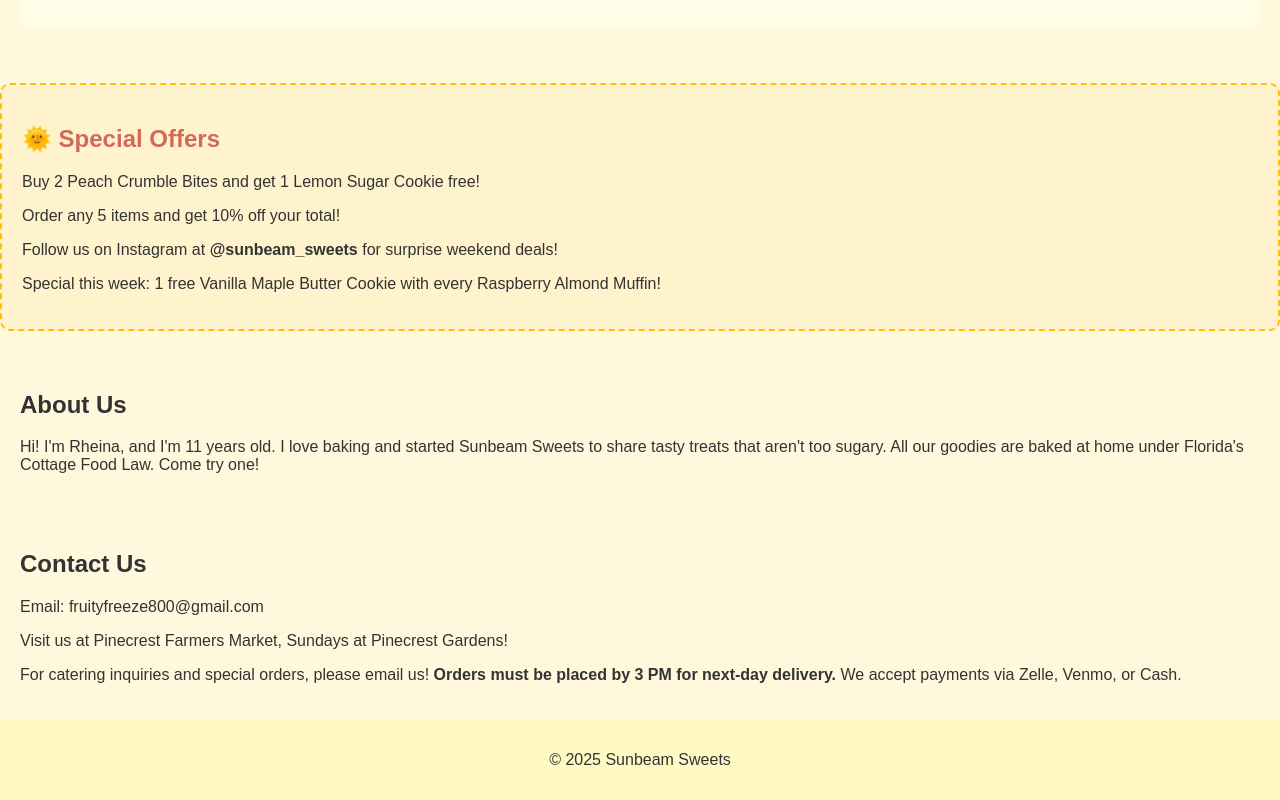
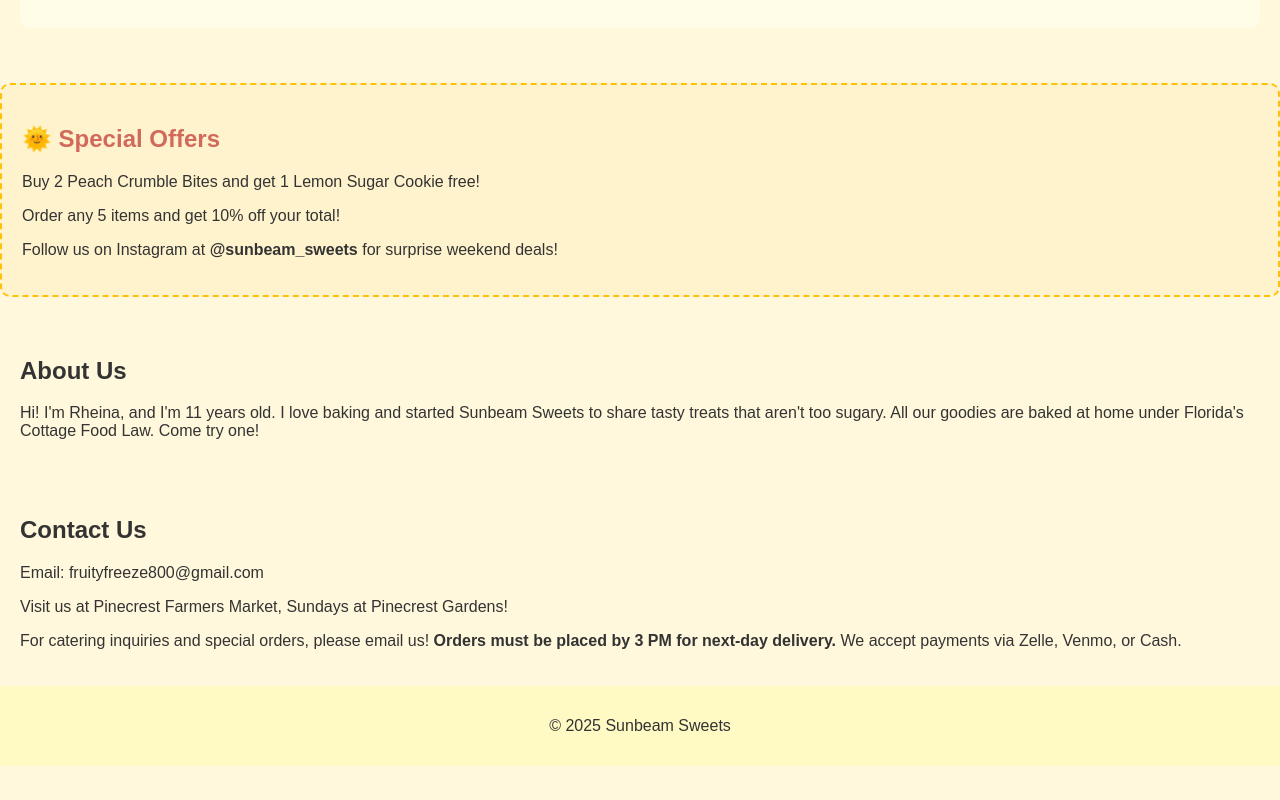
Before and after one commit to sunbeamsweets/sunbeamsweets.github.io, a plain HTML site: page index.html in a window 1280 px wide. Shown: the part 1294-2094 px from the top of the page. After the commit the page ends 2060 px from the top, so only its background shows below. Drawn offline with Linux system fonts and the light colour scheme.

Commit message:
Update index.html

```diff
--- a/index.html
+++ b/index.html
@@ -121,7 +121,6 @@
     <p>Buy 2 Peach Crumble Bites and get 1 Lemon Sugar Cookie free!</p>
     <p>Order any 5 items and get 10% off your total!</p>
     <p>Follow us on Instagram at <strong>@sunbeam_sweets</strong> for surprise weekend deals!</p>
-    <p>Special this week: 1 free Vanilla Maple Butter Cookie with every Raspberry Almond Muffin!</p>
   </section>
 
   <section id="about">
```
